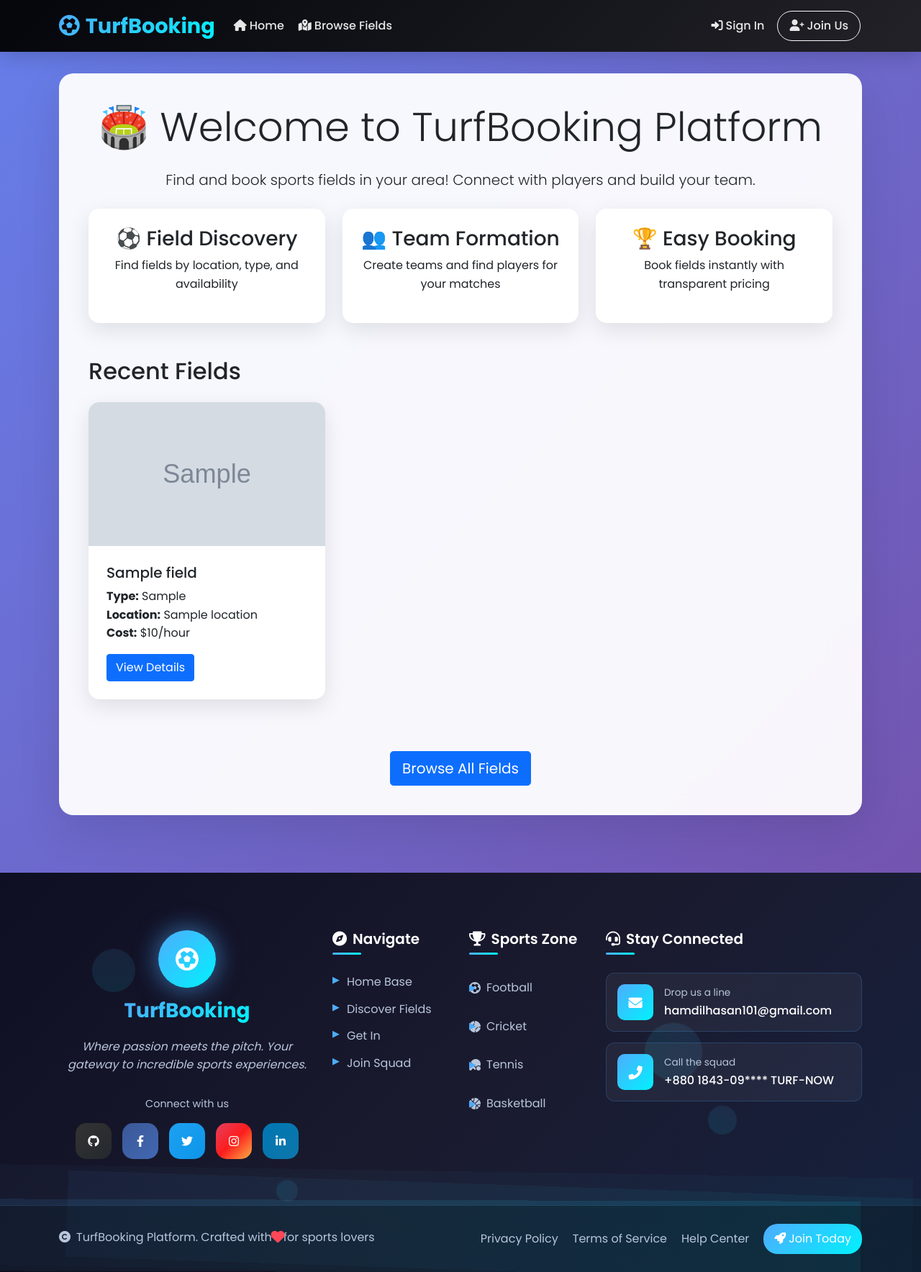
After one commit to ENiGMA-101/Arena-Finder_book-my-field, a Django app: template templates/home.html in a window 1280 px wide. The commit adds this page. Shown: the whole page at 72% size. Run offline with Django 4.2, Linux system fonts and the light colour scheme; the template is opened without the code that fills it: most values are stand-ins (such as "Sample title", 1, 10 or a date in 2020); grey boxes marked "Sample" are stand-in pictures; one stand-in notice (Sample message) is shown.

Commit message:
update:home

```diff
--- /dev/null
+++ b/templates/home.html
@@ -0,0 +1,73 @@
+{% extends 'base.html' %}
+
+{% block title %}Home - Turf Booking{% endblock %}
+
+{% block content %}
+<div class="text-center mb-5">
+    <h1 class="display-4 mb-4">🏟️ Welcome to TurfBooking Platform</h1>
+    <p class="lead">Find and book sports fields in your area! Connect with players and build your team.</p>
+    <div class="row mt-4">
+        <div class="col-md-4">
+            <div class="card h-100">
+                <div class="card-body text-center">
+                    <h3>⚽ Field Discovery</h3>
+                    <p>Find fields by location, type, and availability</p>
+                </div>
+            </div>
+        </div>
+        <div class="col-md-4">
+            <div class="card h-100">
+                <div class="card-body text-center">
+                    <h3>👥 Team Formation</h3>
+                    <p>Create teams and find players for your matches</p>
+                </div>
+            </div>
+        </div>
+        <div class="col-md-4">
+            <div class="card h-100">
+                <div class="card-body text-center">
+                    <h3>🏆 Easy Booking</h3>
+                    <p>Book fields instantly with transparent pricing</p>
+                </div>
+            </div>
+        </div>
+    </div>
+</div>
+
+<h2 class="mb-4">Recent Fields</h2>
+<div class="row">
+    {% for field in recent_fields %}
+        <div class="col-md-4 mb-4">
+            <div class="card h-100">
+                {% if field.image %}
+                    <img src="{{ field.image.url }}" class="card-img-top" alt="{{ field.name }}" style="height: 200px; object-fit: cover;">
+                {% else %}
+                    <div class="card-img-top bg-secondary d-flex align-items-center justify-content-center" style="height: 200px;">
+                        <span class="text-white">🏟️</span>
+                    </div>
+                {% endif %}
+                <div class="card-body">
+                    <h5 class="card-title">{{ field.name }}</h5>
+                    <p class="card-text">
+                        <strong>Type:</strong> {{ field.field_type }}<br>
+                        <strong>Location:</strong> {{ field.location }}<br>
+                        <strong>Cost:</strong> ${{ field.cost_per_hour }}/hour
+                        {% if field.is_women_only %}
+                            <span class="badge bg-pink">Women Only</span>
+                        {% endif %}
+                    </p>
+                    <a href="{% url 'fields:field_detail' field.id %}" class="btn btn-primary">View Details</a>
+                </div>
+            </div>
+        </div>
+    {% empty %}
+        <div class="col-12">
+            <p class="text-center">No fields available at the moment.</p>
+        </div>
+    {% endfor %}
+</div>
+
+<div class="text-center mt-5">
+    <a href="{% url 'fields:fields' %}" class="btn btn-primary btn-lg">Browse All Fields</a>
+</div>
+{% endblock %}
```
Also changed, not shown: templates/base_with_pic.html (added, +88 -0 lines), templates/base.html (line endings or trailing spaces).
